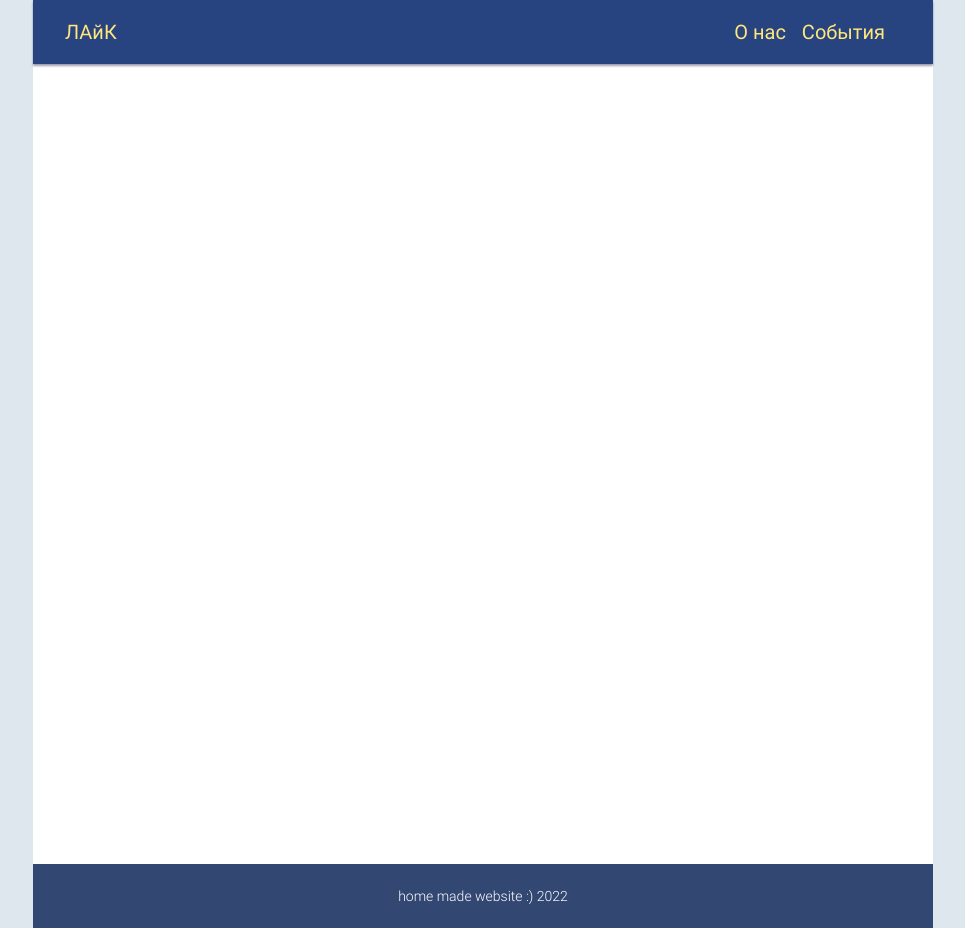
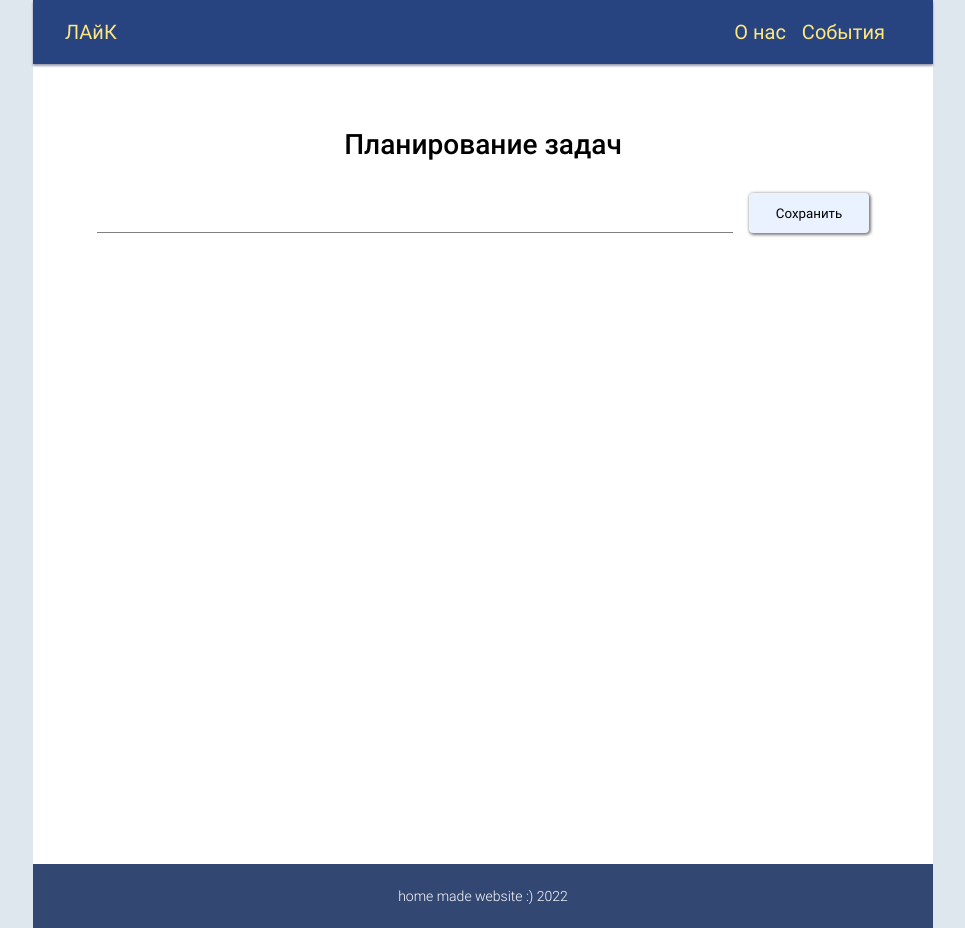
Before and after one commit to Alwongs/like, a Vue app: page /plan-page in a window 1280 px wide. Shown: the whole page, without its empty margins (157-1122 px from the left). Built offline with nearby package versions, Linux system fonts and the light colour scheme; no server answers; what @ckeditor/ckeditor5-vue would draw is missing.

Commit message:
add PlanPage

```diff
--- a/src/components/app/AppPanel.vue
+++ b/src/components/app/AppPanel.vue
@@ -57,8 +57,8 @@ export default {
                     route: '/post-list-page',
                 },
                 {
-                    title: 'Админка',
-                    route: '/helen-ruls',
+                    title: 'Планирование',
+                    route: '/plan-page',
                 },
             ] :
             [
--- a/src/components/home/ServiceList.vue
+++ b/src/components/home/ServiceList.vue
@@ -80,8 +80,7 @@ export default {
         font-weight: normal;
     }
     img {
-        width: 100%;
-        height: 100%;
+
         box-shadow: 1px 1px 5px 5px rgba(0, 0, 0, 0.2);
     }
     @media (max-width: $mobile-max) {
@@ -91,6 +90,28 @@ export default {
             font-size: 24px;
             color: rgb(39, 68, 129);
         }
+    }
+}
+.icon {
+    width: 100px;
+    height: 100px;
+    border-radius: 50%;
+    border: 3px solid white;
+    margin: 0 auto;
+    margin-bottom: 6px;
+    @media (min-width: $desktop-min) and (max-width: $desktop-max) {
+        width: 90px;
+        height: 90px;
+    }
+    @media (min-width: $tablet-min) and (max-width: $tablet-max) {
+        width: 80px;
+        height: 80px;
+    }
+    @media (max-width: $mobile-max) {
+        width: 100%;
+        height: auto;
+        border-radius: 20px;
+        border: 3px solid rgb(39, 68, 129);
     }
 }
 .service-item:hover {
@@ -111,28 +132,6 @@ export default {
         text-align: center;
     }
 }
-.icon {
-    width: 150px;
-    height: 150px;
-    border-radius: 50%;
-    border: 3px solid white;
-    margin: 0 auto;
-    margin-bottom: 6px;
-    @media (min-width: $desktop-min) and (max-width: $desktop-max) {
-        width: 90px;
-        height: 90px;
-    }
-    @media (min-width: $tablet-min) and (max-width: $tablet-max) {
-        width: 90px;
-        height: 90px;
-    }
-    @media (max-width: $mobile-max) {
-        width: 100%;
-        height: auto;
-        border-radius: 20px;
-        border: 3px solid rgb(39, 68, 129);
-    }
-}
 p {
     color: white;
     @media (max-width: $mobile-max) {
--- a/src/router/index.js
+++ b/src/router/index.js
@@ -6,6 +6,11 @@ const routes = [
         path: '/',
         name: 'home',
         component: () => import('@/views/HomePage.vue')
+    },
+    {
+        path: '/plan-page',
+        name: 'plan-page',
+        component: () => import('@/views/PlanPage.vue')
     },
     {
         path: '/post-list-page',
--- /dev/null
+++ b/src/views/PlanPage.vue
@@ -0,0 +1,74 @@
+<template>
+    <div class="app-page">
+        <p v-if="loading" class="loading">Загрузка...</p>
+
+        <main v-if="!isCreateFormOpen">
+            <h1>Планирование задач</h1>
+            <form action="#" class="form" @submit.prevent="saveTaskHandler">
+                <input
+                    type="text"
+                    class="input-task"
+                >
+                <button
+                    type="submit"
+                    class="btn btn-submit"
+                    @click.prevent="saveTaskHandler"
+                >
+                    Сохранить
+                </button>
+            </form>
+
+        </main>
+    </div>
+</template>
+
+<script>
+
+export default {
+    name: 'PostListPage',
+    components: {
+
+    },
+    data() {
+        return {
+            isCreateFormOpen: false
+        }
+    },
+    computed: {
+        loading() {
+            return this.$store.getters.getProcessing;
+        },
+        userId() {
+            return this.$store.getters.userId;
+        },
+        postList() {
+            return this.$store.getters.postList;
+        },
+    },
+    methods: {
+
+    },
+    async mounted() {
+
+    }
+}
+</script>
+
+<style lang="scss" scoped>
+
+.form {
+    display: flex;
+}
+.input-task {
+    flex: 1 1 100%;
+    height: 40px;
+    margin-right: 16px;
+    padding-left: 8px;
+    outline: none;
+    border: none;
+    border-bottom: 1px solid grey;
+}
+.btn-submit {
+    flex: 0 0 auto;
+}
+</style>
```
